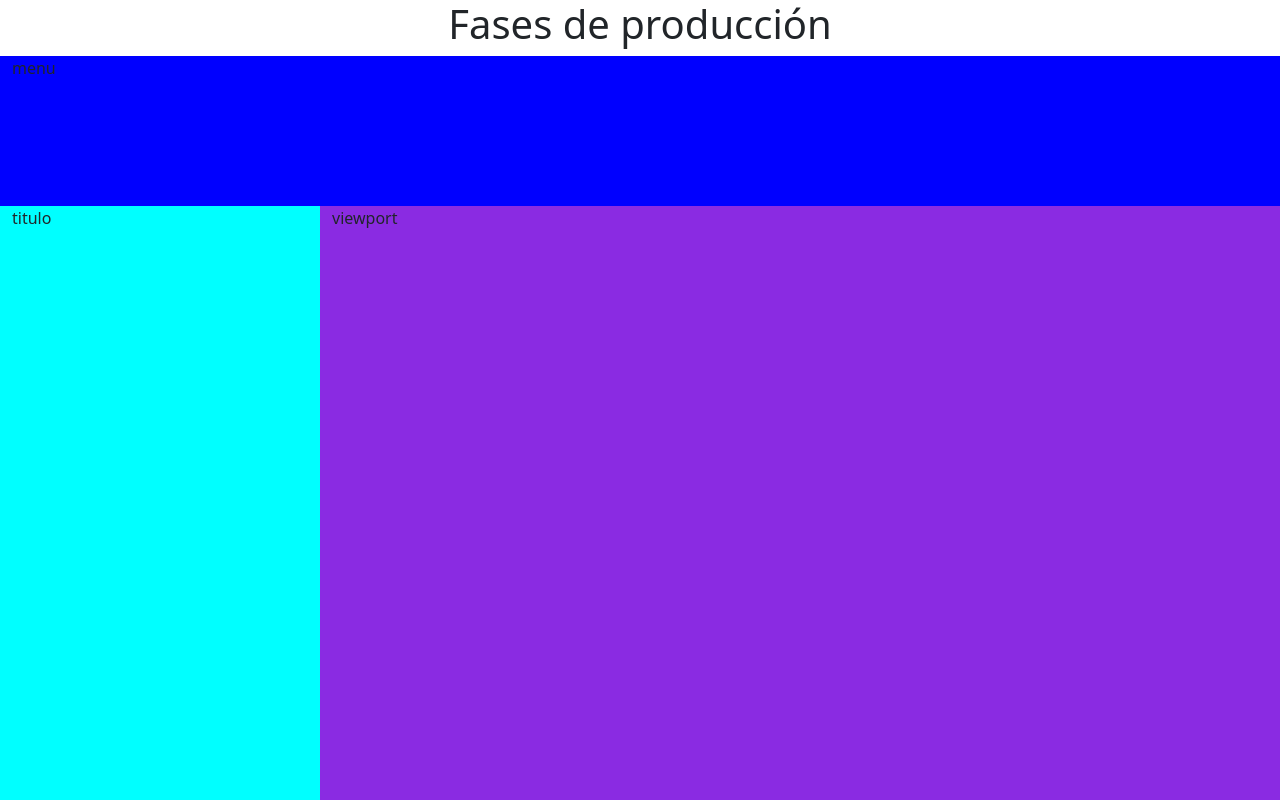
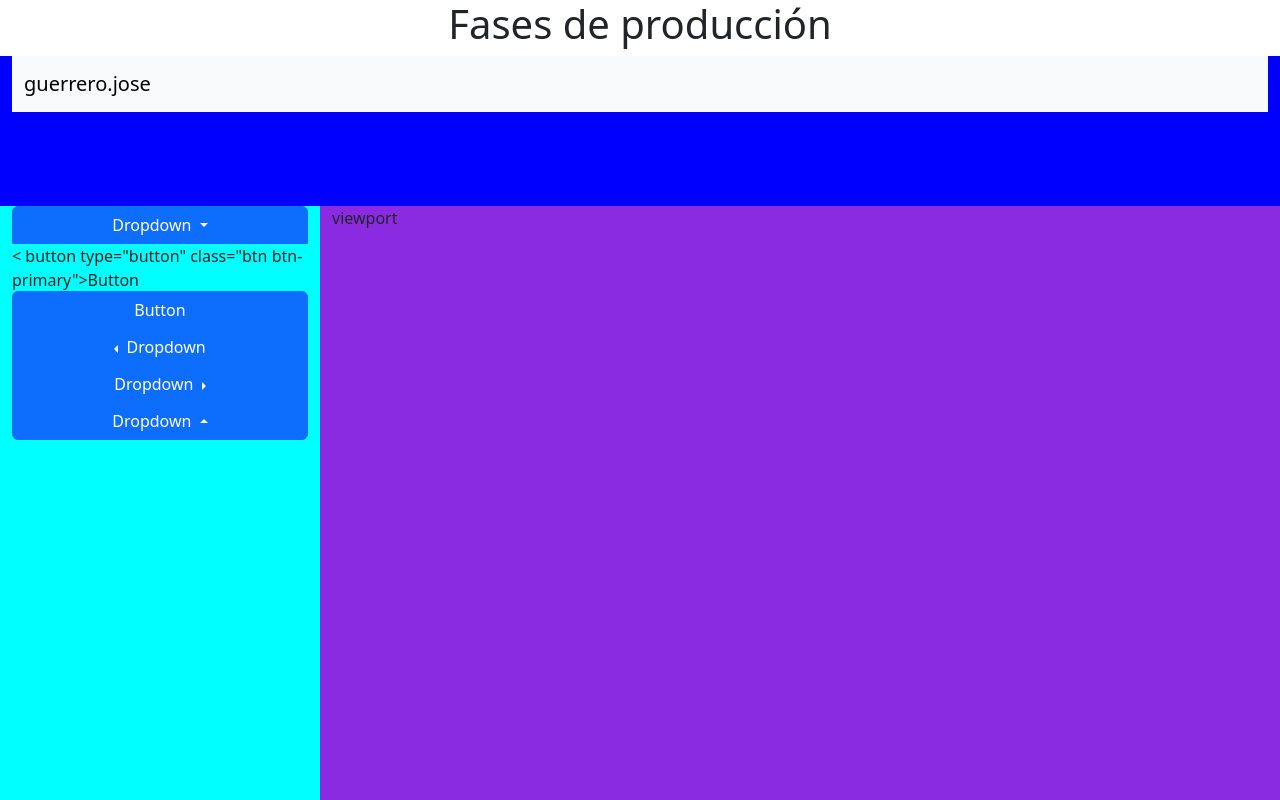
Before and after one commit to josefa290608-cmyk/-interfase-explcativa, a plain HTML site: page index.html in a window 1280 px wide. Shown: the top 800 px of the page. Drawn offline with nearby package versions, Linux system fonts and the light colour scheme.

Commit message:
subo botones y fila larga

```diff
--- a/index.html
+++ b/index.html
@@ -21,12 +21,57 @@
     <div class="container-fluid">
         <div class="row">
             <div class="col-12 col-sm-12 col-md-12 col-lg-12 col-xl-12 col-xxl-12 caja1">
-                menu
+                <!-- As a link -->
+<nav class="navbar bg-body-tertiary">
+  <div class="container-fluid">
+    <a class="navbar-brand" href="#">guerrero.jose</a>
+  </div>
+</nav>
+
             </div>
         </div>
         <div class="row">
             <div class="col-3 col-sm-3 col-md-3 col-lg-3 col-xl-3 col-xxl-3 caja2">
-                titulo
+                <div class="btn-group-vertical" role="group" aria-label="Vertical button group">
+                    <div class="btn-group" role="group">
+                      <button type="button" class="btn btn-primary dropdown-toggle" data-bs-toggle="dropdown" aria-expanded="false">
+                        Dropdown
+                      </button>
+                      <ul class="dropdown-menu">
+                        <li><a class="dropdown-item" href="#">Dropdown link</a></li>
+                        <li><a class="dropdown-item" href="#">Dropdown link</a></li>
+                      </ul>
+                    </div>
+  <                  button type="button" class="btn btn-primary">Button</button>
+                    <button type="button" class="btn btn-primary">Button</button>
+                    <div class="btn-group dropstart" role="group">
+                      <button type="button" class="btn btn-primary dropdown-toggle" data-bs-toggle="dropdown" aria-expanded="false">
+                        Dropdown
+                      </button>
+                      <ul class="dropdown-menu">
+                        <li><a class="dropdown-item" href="#">Dropdown link</a></li>
+                        <li><a class="dropdown-item" href="#">Dropdown link</a></li>
+                      </ul>
+                    </div>
+                    <div class="btn-group dropend" role="group">
+                      <button type="button" class="btn btn-primary dropdown-toggle" data-bs-toggle="dropdown" aria-expanded="false">
+                        Dropdown
+                      </button>
+                      <ul class="dropdown-menu">
+                        <li><a class="dropdown-item" href="#">Dropdown link</a></li>
+                        <li><a class="dropdown-item" href="#">Dropdown link</a></li>
+                      </ul>
+                    </div>
+                    <div class="btn-group dropup" role="group">
+                      <button type="button" class="btn btn-primary dropdown-toggle" data-bs-toggle="dropdown" aria-expanded="false">
+                        Dropdown
+                      </button>
+                      <ul class="dropdown-menu">
+                        <li><a class="dropdown-item" href="#">Dropdown link</a></li>
+                        <li><a class="dropdown-item" href="#">Dropdown link</a></li>
+                      </ul>
+                    </div>
+                  </div>
             </div>
 
             <div class="col-9 col-sm-9 col-md-9 col-lg-9 col-xl-9 col-xxl-9 caja3">
```
